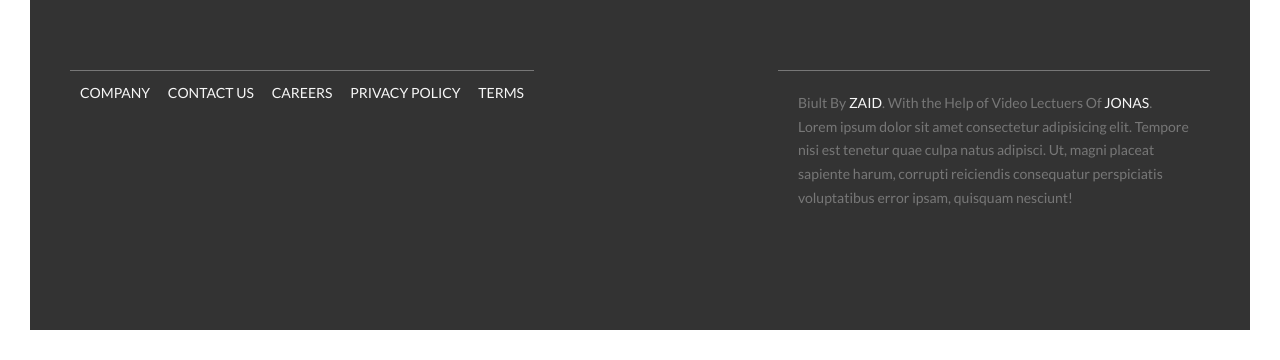
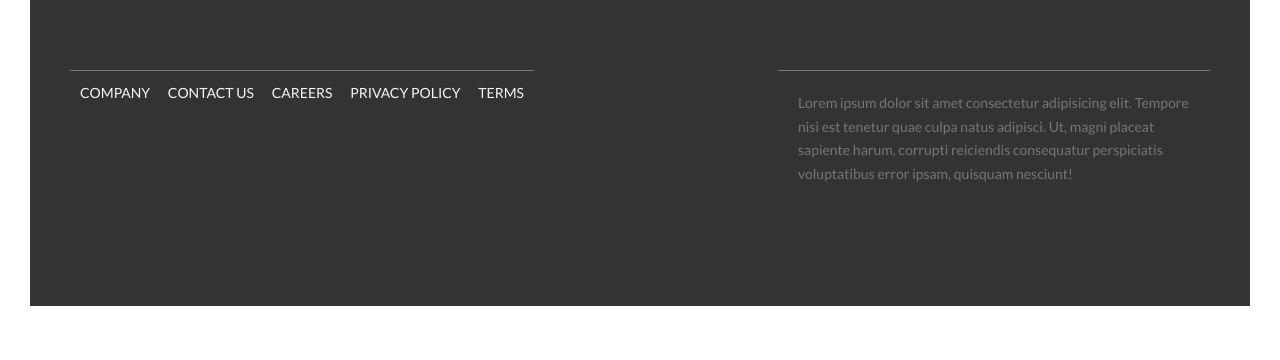
Before and after one commit to ZaidWaseem7/Natour, a website: page index.html in a window 1280 px wide. Shown: the part 5591-5951 px from the top of the page. After the commit the page ends 5927 px from the top, so only its background shows below. Drawn offline with Linux system fonts and the light colour scheme.

Commit message:
Second Changes

```diff
--- a/index.html
+++ b/index.html
@@ -354,7 +354,7 @@
         </div>
         <div class="col-1-of-2">
           <p class="footer__copyright">
-            Biult By <a href="#" class="footer__link">Zaid</a>. With the Help of Video Lectuers Of <a href="#" class="footer__link">Jonas</a>. Lorem ipsum dolor sit amet consectetur adipisicing elit. Tempore nisi est tenetur quae culpa natus adipisci. Ut, magni placeat sapiente harum, corrupti reiciendis consequatur perspiciatis voluptatibus error ipsam, quisquam nesciunt!
+            Lorem ipsum dolor sit amet consectetur adipisicing elit. Tempore nisi est tenetur quae culpa natus adipisci. Ut, magni placeat sapiente harum, corrupti reiciendis consequatur perspiciatis voluptatibus error ipsam, quisquam nesciunt!
           </p>
         </div>
       </div>
```
